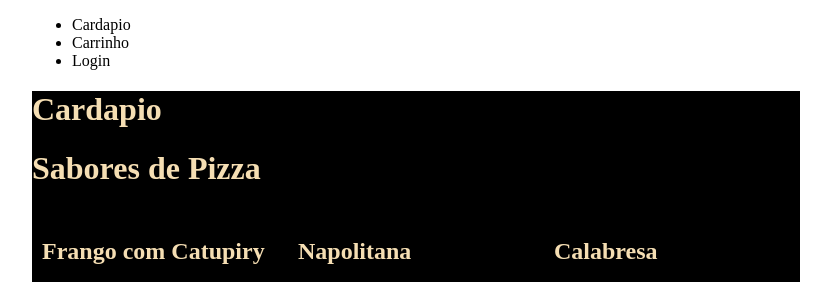
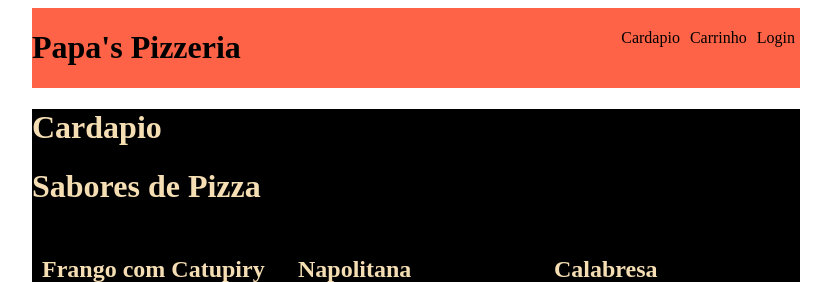
Before and after one commit to marcus-zuba/Papa-s-Pizzeria, a Django app: page / in a window 1280 px wide. Shown: the top 282 px of the page, without its empty margins (224-1055 px from the left). Run offline with Django 3.2, Linux system fonts and the light colour scheme; data comes from the database, SQL or seed files in the repository.

Commit message:
aplicando CSS na NavBar

```diff
--- a/templates/navbar.html
+++ b/templates/navbar.html
@@ -1,3 +1,22 @@
+<style>
+  #nav-bar-container{
+    display: flex;
+    flex-direction: row;
+    justify-content: space-between;
+    background-color: tomato;
+  }
+  ul {
+    list-style-type: none;
+    display: flex;
+    flex-direction: row;
+  }
+  li{
+    padding: 5px;
+  }
+</style>
+
+<div id=nav-bar-container>
+  <h1>Papa's Pizzeria</h1>
   <nav>
     <ul>
       <li>Cardapio</li>
@@ -5,3 +24,4 @@
       <li>Login</li>
     </ul>
   </nav>
+</div>
```
Lines whose indentation alone changed are shown as unchanged.
